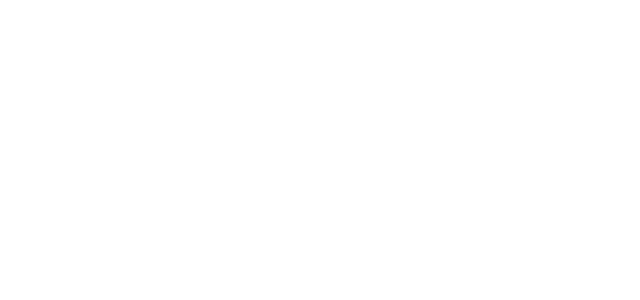
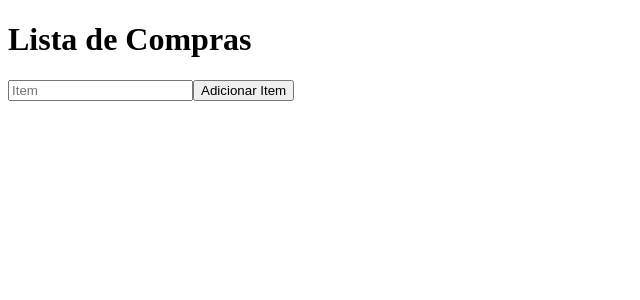
Before and after one commit to sajous/Lista-De-Tarefas, a React (Vite) app in the folder lista-tarefas/: page / in a window 1280 px wide. Shown: the top 300 px of the page, without its empty margins (0-640 px from the left). Built offline with nearby package versions, Linux system fonts and the light colour scheme.

Commit message:
fetch: conclusão do input (vutton e key)

```diff
--- a/lista-tarefas/src/App.tsx
+++ b/lista-tarefas/src/App.tsx
@@ -1,8 +1,12 @@
+import { Home } from "./pages"
+
+
+
 export const App = () => {
 
   return (
     <div className="App">
-
+      <Home />
     </div>
   )
 
--- /dev/null
+++ b/lista-tarefas/src/pages/Home.tsx
@@ -0,0 +1,38 @@
+import React, { ReactEventHandler, useCallback, useState } from "react"
+
+
+export const Home = () => {
+
+
+    const [item, setItem]:any = useState('');
+    const [itemList, setItemList]:any = useState([])
+
+    const addItem = () => {
+        if( item.length === 0) return;
+        setItemList([item].concat(itemList))
+        setItem('')
+    }
+
+    const handleKeyPress = (e:any) => {
+        if(e.key === 'Enter'){
+            if(e.currentTarget.value.trim().length === 0) return;
+            setItemList([item].concat(itemList))
+            setItem('')
+        }
+      }
+
+
+    return (
+        <div>
+            <h1>Lista de Compras</h1>
+      <input type="text" placeholder="Item" value={item} name="item" onChange = {e => setItem(e.target.value)} onKeyDown={handleKeyPress} />
+    <button onClick={addItem}>Adicionar Item</button>
+      <ul>
+        {itemList.map((item:any) => (
+          <li><input type= "checkbox" />{item}</li>
+        ))}
+      </ul>
+         </div>
+    )
+
+}
--- /dev/null
+++ b/lista-tarefas/src/pages/index.ts
@@ -0,0 +1 @@
+export * from './home'
--- /dev/null
+++ b/lista-tarefas/src/shared/components/index.ts
@@ -0,0 +1 @@
+export {};
--- /dev/null
+++ b/lista-tarefas/src/shared/context/index.ts
@@ -0,0 +1 @@
+export {};
--- /dev/null
+++ b/lista-tarefas/src/shared/services/api/index.ts
@@ -0,0 +1 @@
+export {};
```
